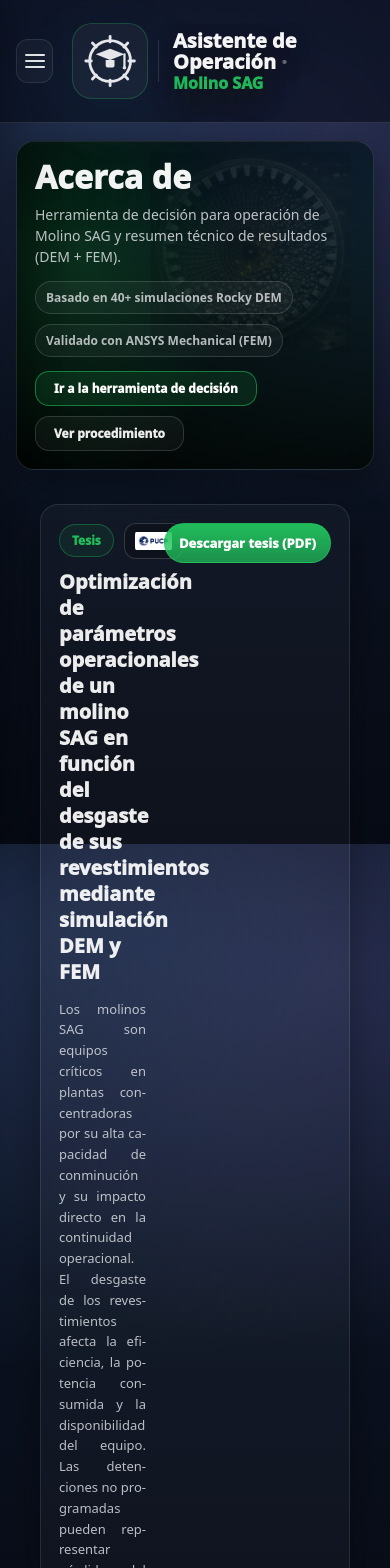
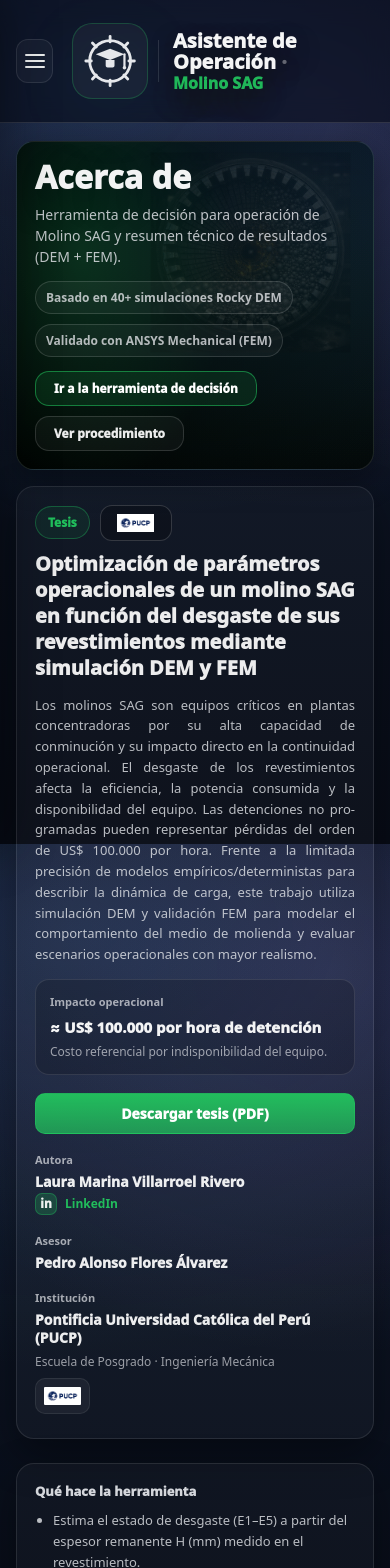
Before and after one commit to laura-villarroel/app-tesis-molino-sag, an Angular app: page /acerca in a window 390 px wide. Shown: the top 1568 px of the page. Built offline with nearby package versions, Linux system fonts and the light colour scheme.

Commit message:
actualizacion de vizualización CSS en acerca de

```diff
--- a/src/app/features/acerca/acerca.scss
+++ b/src/app/features/acerca/acerca.scss
@@ -12,9 +12,13 @@
 }
 
 .about__inner {
-  width: min(1280px, calc(100% - 48px));
-  margin: 0 auto;
-  padding: 18px 0 36px;
+  width: 100%;
+  max-width: none;   /* quitamos límite */
+  margin: 0;
+  padding: 0;        /* dejamos que el container padre controle */
+}
+.p {
+  width: 100%;
 }
 
 /* =========================
@@ -27,10 +31,12 @@
   border-radius: 18px;
   box-shadow: 0 16px 40px rgba(0,0,0,.35);
   padding: 18px;
+  margin-bottom: 24px;
 }
 
 .card--wide {
   grid-column: 1 / -1;
+  margin-bottom: 24px;
 }
 
 .card__head {
@@ -54,26 +60,27 @@
   line-height: 1.4;
 }
 
-/* =========================
-   Thesis header
-========================= */
+/* ============================= */
+/* HEADER TESIS - CONTROL REAL */
+/* ============================= */
 
 .thesisHead {
   display: flex;
   align-items: flex-start;
-  justify-content: space-between;
-  gap: 18px;
-  flex-wrap: wrap;
+  gap: 40px;
 }
 
 .thesisHead__left {
-  min-width: 0;
-  flex: 1;
+  flex: 0 1 970px;
+
 }
 
 .thesisHead__right {
-  display: flex;
-  align-items: flex-start;
+  flex: 0 0 auto;
+}
+
+.thesisHead__right .btn--cta {
+  white-space: nowrap;
 }
 
 .thesisBadge {
@@ -195,25 +202,45 @@
   background: linear-gradient(180deg, rgba(34,197,94,.95), rgba(34,197,94,.70));
   color: #fff;
 }
-
-/* =========================
-   Meta grid
-========================= */
+/* ============================= */
+/* METADATA  */
+/* ============================= */
 
 .metaGrid {
-  margin-top: 16px;
-  display: grid;
-  grid-template-columns: repeat(auto-fit, minmax(240px, 1fr));
-  gap: 14px;
+  margin-top: 22px;
+  display: flex;
+  align-items: flex-start;
+  gap: 60px; /* separación controlada */
 }
 
 .meta {
-  border: 1px solid rgba(255,255,255,.10);
-  background: rgba(255,255,255,.03);
-  border-radius: 14px;
-  padding: 12px;
+  flex: 0 0 auto;
+  min-width: 220px;
+}
+/* ============================= */
+/* INSTITUCIÓN - LOGO IZQUIERDA */
+/* ============================= */
+
+
+.meta--inst .meta__top {
+  display: flex;
+  align-items: center;
+  gap: 16px;
 }
 
+.meta--inst .metaLogo {
+  order: -1; /* 👈 Esto mueve el logo a la izquierda */
+  width: 70px;
+  height: auto;
+  padding: 8px;
+  border-radius: 10px;
+  background: rgba(255,255,255,0.05);
+  border: 1px solid rgba(255,255,255,0.08);
+}
+
+.meta--inst .meta__top > div {
+  flex: 1;
+}
 .meta__k {
   font-size: 11px;
   font-weight: 900;
@@ -339,3 +366,110 @@
   background: rgba(34,197,94,.22);
   border: 1px solid rgba(34,197,94,.35);
 }
+/* ============================= */
+/* AJUSTE BOTÓN TESIS */
+/* ============================= */
+
+.thesisHead__right .btn--cta {
+  padding: 10px 18px;
+  font-size: 14px;
+  border-radius: 10px;
+  white-space: nowrap;
+}
+
+@media (max-width: 768px) {
+  .thesisHead {
+    flex-direction: column;
+    gap: 16px;
+  }
+
+  .thesisHead__right {
+    width: 100%;
+  }
+
+  .thesisHead__right .btn--cta {
+    width: 100%;
+    text-align: center;
+  }
+}
+/* ============================= */
+/* UNIFICAR ALTURA HERO */
+/* ============================= */
+
+:host ::ng-deep app-page-hero .hero {
+  padding: 48px 32px;
+}
+
+@media (max-width: 768px) {
+  :host ::ng-deep app-page-hero .hero {
+    padding: 36px 20px;
+  }
+}
+ .grid2 {
+  display: grid;
+  grid-template-columns: 1.2fr 1fr;
+  gap: 24px;
+}
+
+@media (max-width: 992px) {
+  .grid2 {
+    grid-template-columns: 1fr;
+  }
+}
+/* ================================= */
+/* MOBILE FIX COMPLETO - ACERCA */
+/* ================================= */
+
+@media (max-width: 900px) {
+
+  /* Header se vuelve columna real */
+  .thesisHead {
+    display: flex;
+    flex-direction: column;
+    gap: 18px;
+  }
+
+  .thesisHead__left {
+    flex: unset;
+    width: 100%;
+  }
+
+  .thesisHead__right {
+    width: 100%;
+  }
+
+  .thesisHead__right .btn--cta {
+    width: 100%;
+    text-align: center;
+  }
+
+  /* Metadata limpia y sin huecos */
+  .metaGrid {
+    display: flex;
+    flex-direction: column;
+    gap: 18px;
+    margin-top: 18px;
+  }
+
+  .meta {
+    width: 100%;
+    min-width: unset;
+  }
+
+ .meta--inst .meta__top {
+    display: flex;
+    flex-direction: column;
+    align-items: flex-start;
+    gap: 8px;
+  }
+
+  .meta--inst .metaLogo {
+    order: 0;
+    width: 55px;
+  }
+
+
+  .card--wide {
+    padding-bottom: 24px;
+  }
+}
--- a/src/app/features/escenario/escenario.scss
+++ b/src/app/features/escenario/escenario.scss
@@ -562,7 +562,7 @@
 
 }
 
-/* Ultra small phones */
+
 @media (max-width: 480px) {
 
   .kpisGrid {
@@ -574,3 +574,39 @@
   }
 
 }
+/* =========================
+   Volver a biblioteca
+========================= */
+
+.fixedTopRow .btn {
+  border-radius: 999px;
+  padding: 10px 18px;
+  font-weight: 800;
+  font-size: 13px;
+
+  background: linear-gradient(180deg, #22c55e, #16a34a);
+  border: 1px solid rgba(34,197,94,.7);
+  color: #fff;
+
+  box-shadow:
+    0 10px 30px rgba(34,197,94,.25),
+    0 0 0 4px rgba(34,197,94,.12) inset;
+
+  transition: all .15s ease;
+}
+
+.fixedTopRow .btn:hover {
+  transform: translateY(-1px);
+  box-shadow:
+    0 16px 40px rgba(34,197,94,.35),
+    0 0 0 4px rgba(34,197,94,.18) inset;
+}
+/* =========================
+   Contenedor superior escenario
+========================= */
+
+#tabTop.scenarioHeaderSticky {
+  margin: 24px auto 20px auto;   /* separación superior e inferior */
+  padding: 28px 32px;            /* más aire interno */
+  border-radius: 20px;
+}
```
